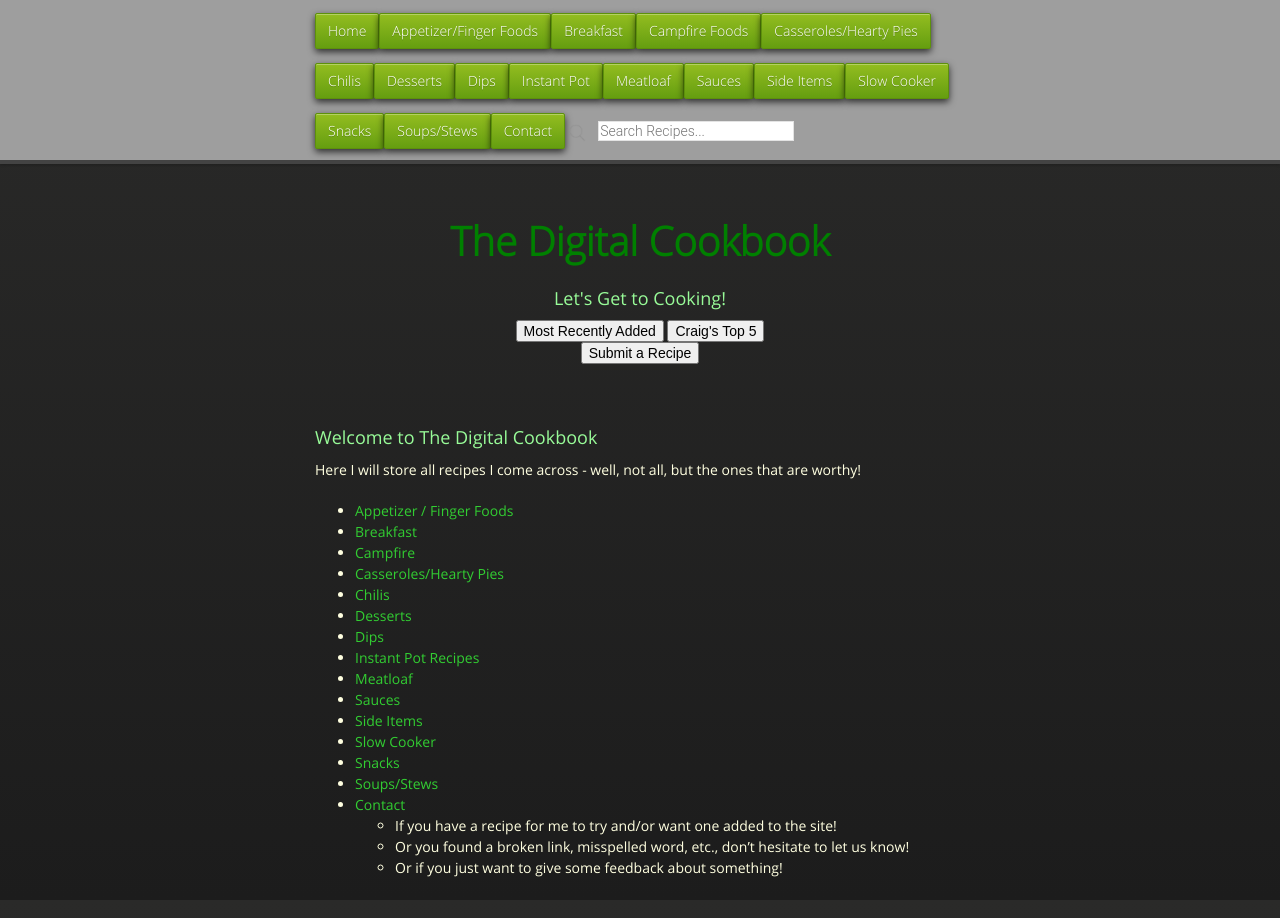
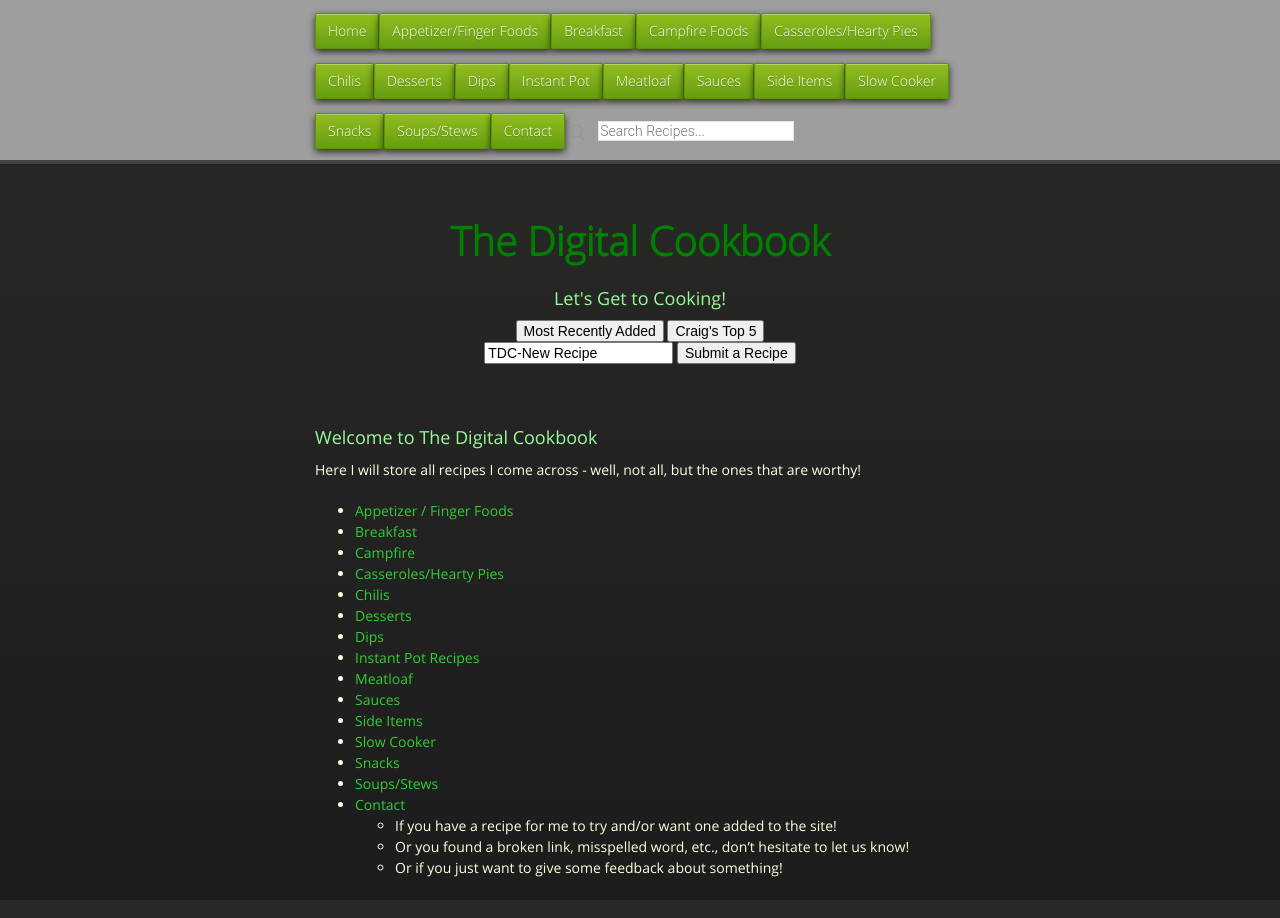
Before and after one commit to cmwillett/TheDigitalCookbook, a Jekyll site: the page built from index.md, in a window 1280 px wide. Built offline with Jekyll 4.4.1, drawn with Linux system fonts in a browser that asks for light colours; nearby versions of some CDN libraries.

Commit message:
Update default.html

```diff
--- a/_layouts/default.html
+++ b/_layouts/default.html
@@ -68,10 +68,11 @@ tipue_search_active: true
                         <input type="button" value="Most Recently Added" onclick="window.location.href='{{site.github.url}}/MostRecentlyAdded/index.html'" />
                         <input type="button" value="Craig's Top 5" onclick="window.location.href='{{site.github.url}}/CraigsTop5/index.html'" />
                     </form>
-                    <button onclick="location.href='craig.willett@gmail.com?Subject=TDC New Recipe';">Submit a Recipe</button>
-                    <!--<form action="mailto:craig.willett@gmail.com?Subject=TDC-New Recipe" method="GET">
+                    <!--<button onclick="location.href='craig.willett@gmail.com?Subject=TDC New Recipe';">Submit a Recipe</button>-->
+                    <form action="mailto:craig.willett@gmail.com" method="GET">
+                        <input name="subject" type="text" value="TDC-New Recipe"/>
                         <input type="submit" value="Submit a Recipe"/>
-                    </form>-->
+                    </form>
                     </center>
                     <hr>
                 </div>
```
